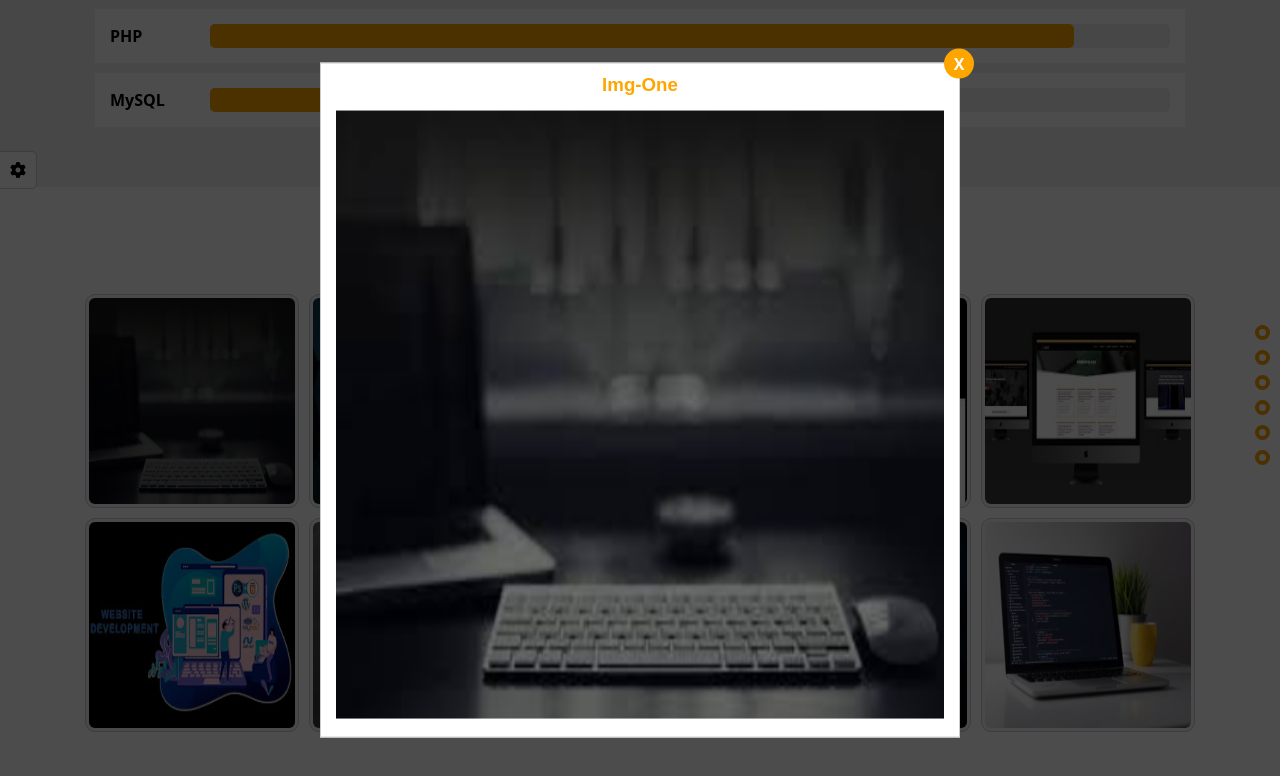
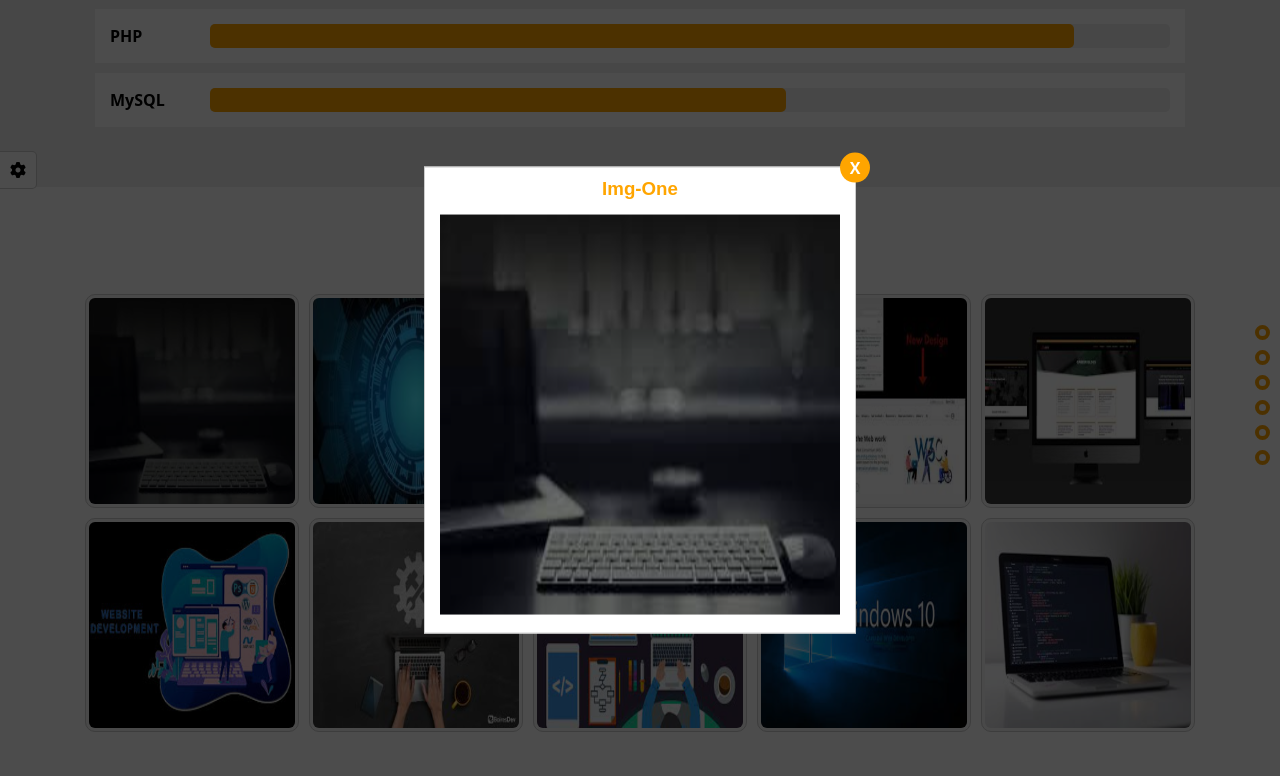
Before and after one commit to ahmednabil22224/Designify-Template, a plain HTML site: page index.html in a window 1280 px wide. Both pictures are taken after a click on the picture 192 px from the left and 1867 px from the top of the page. Shown: the part 1467-2243 px from the top of the page. Drawn offline with Linux system fonts and the light colour scheme.

Commit message:
Add minimum width to popup box
Set a minimum width for the popup box.

```diff
--- a/css/style.css
+++ b/css/style.css
@@ -477,7 +477,7 @@ ul {
 }
 .popup-box {
   position: fixed;
-  width: 50%;
+  min-width: 350px;
   top: 50%;
   left: 50%;
   transform: translate(-50%, -50%);
```
